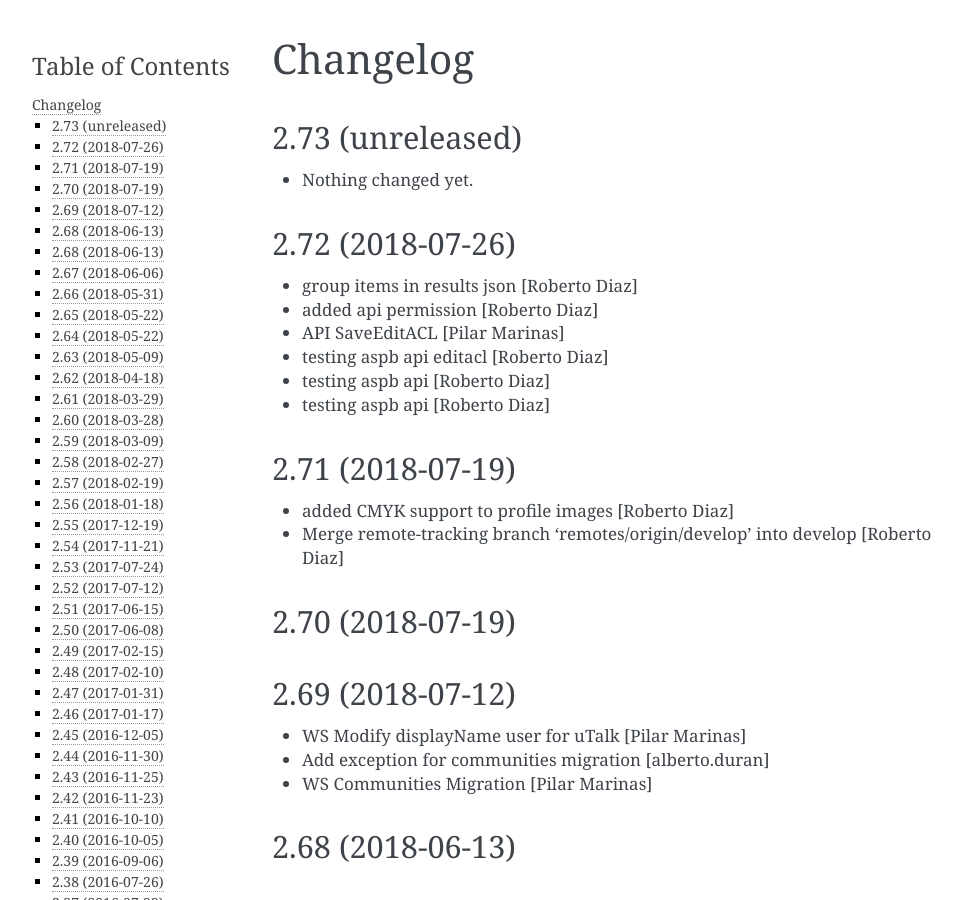
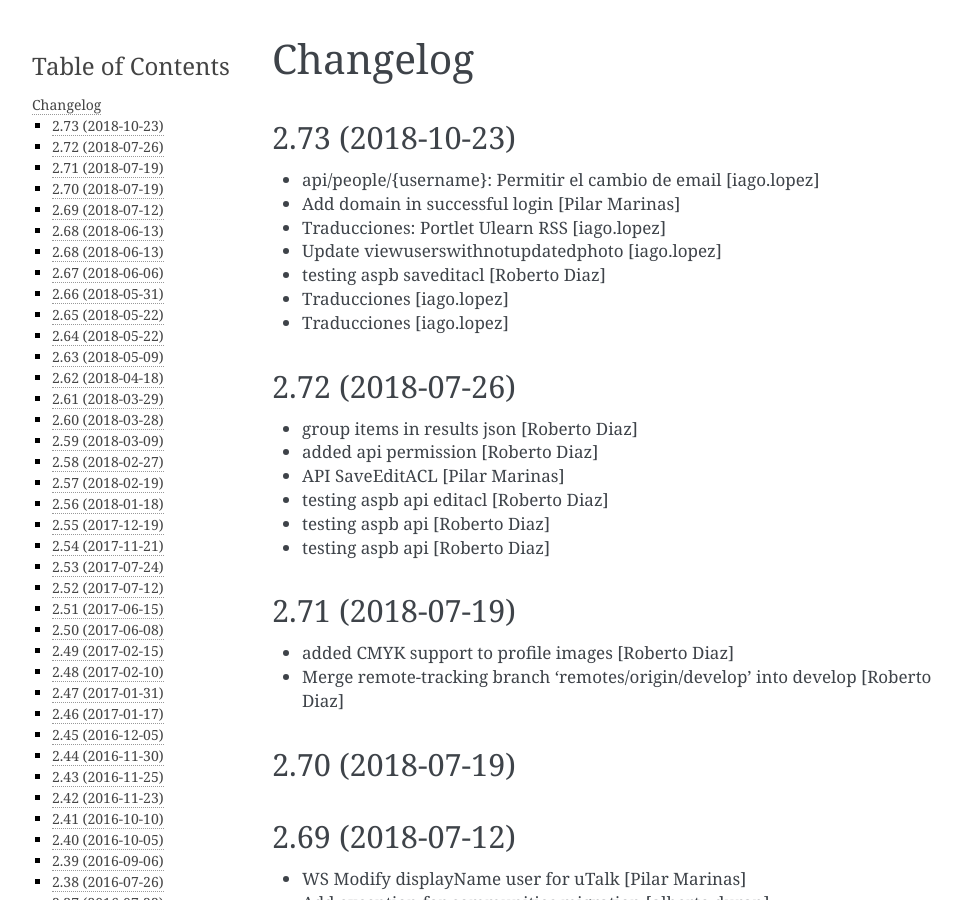
Before and after one commit to UPCnet/ulearn.core, a Sphinx documentation site: the page built from docs/HISTORY.rst, in a window 1280 px wide and 900 px high. Shown: the whole window, without its empty margins (148-1110 px from the left). Built offline with Sphinx 7.4.7, drawn with Linux system fonts in a browser that asks for light colours; pages that are not in the unit, such as notebooks, are missing from menus.

Commit message:
Preparing release 2.73

```diff
--- a/docs/HISTORY.rst
+++ b/docs/HISTORY.rst
@@ -1,11 +1,16 @@
 Changelog
 =========
 
-2.73 (unreleased)
+2.73 (2018-10-23)
 -----------------
 
-- Nothing changed yet.
-
+* api/people/{username}: Permitir el cambio de email [iago.lopez]
+* Add domain in successful login [Pilar Marinas]
+* Traducciones: Portlet Ulearn RSS [iago.lopez]
+* Update viewuserswithnotupdatedphoto [iago.lopez]
+* testing aspb saveditacl [Roberto Diaz]
+* Traducciones [iago.lopez]
+* Traducciones [iago.lopez]
 
 2.72 (2018-07-26)
 -----------------
--- a/setup.py
+++ b/setup.py
@@ -1,7 +1,7 @@
 from setuptools import setup, find_packages
 import os
 
-version = '2.73.dev0'
+version = '2.73'
 
 README = open('README.rst').read()
 HISTORY = open(os.path.join('docs', 'HISTORY.rst')).read()
```
